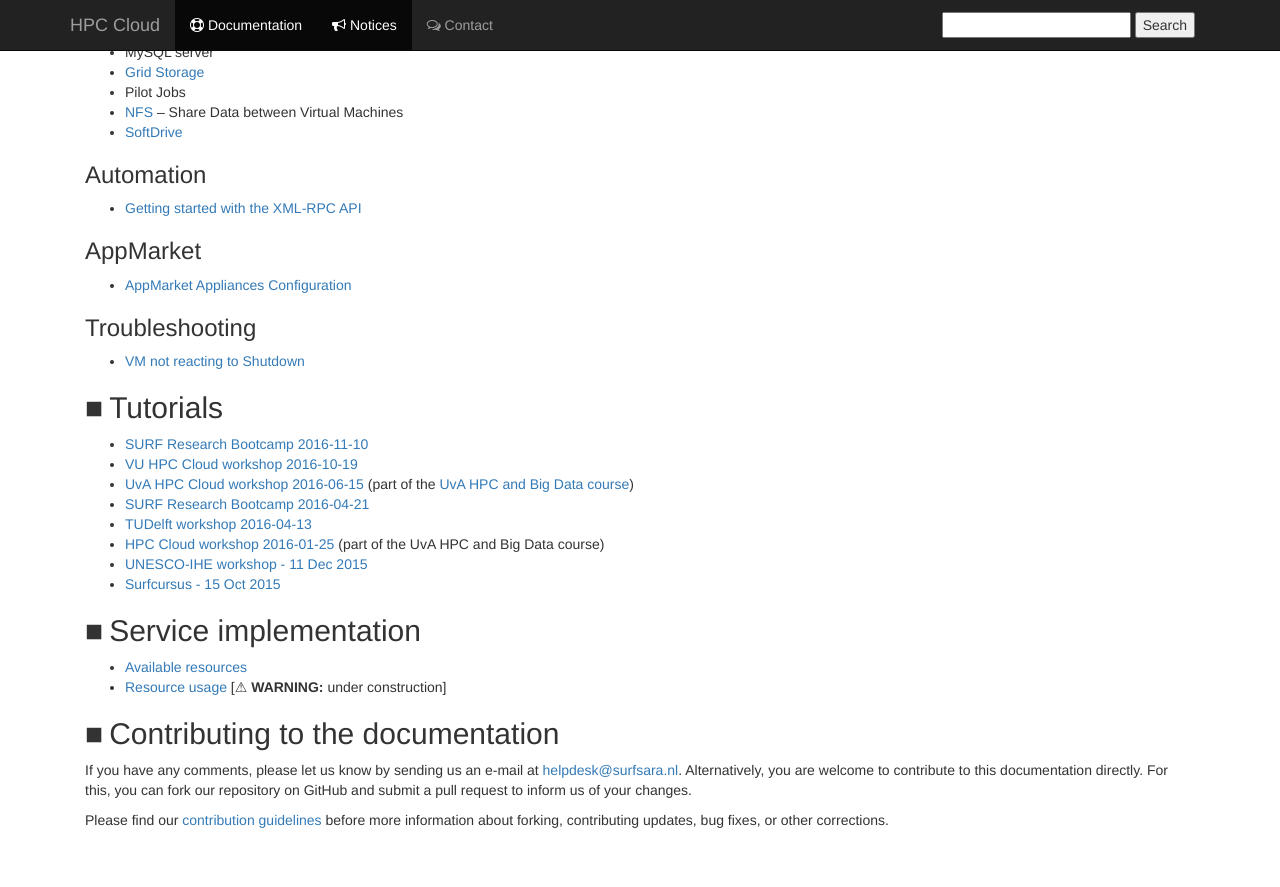
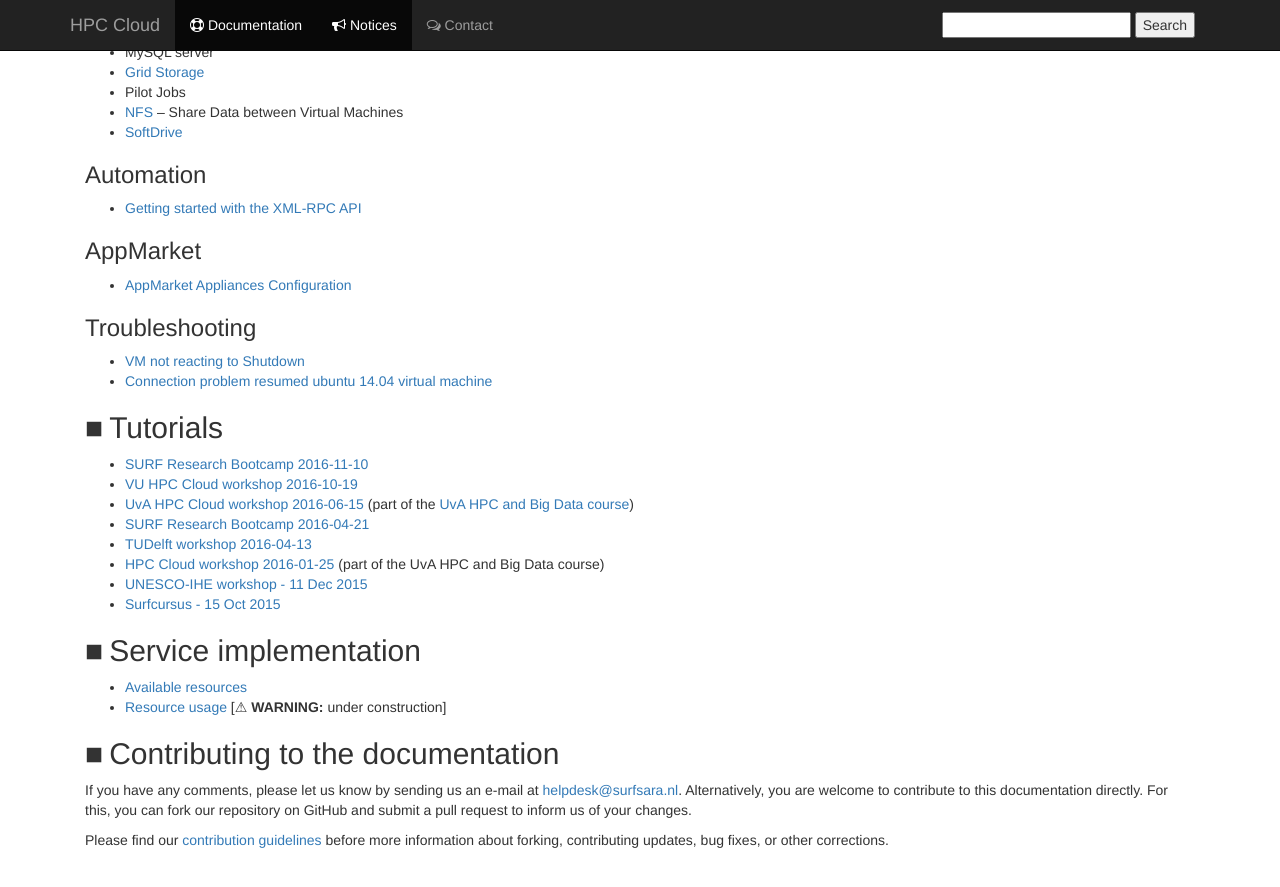
Before and after one commit to sara-nl/clouddocs, a Jekyll site: the page built from index.markdown, in a window 1280 px wide and 900 px high, scrolled down 1515 px. Shown: the top 887 px of the window. Built offline with Jekyll 4.4.1, drawn with Linux system fonts in a browser that asks for light colours; nearby versions of some CDN libraries.

Commit message:
Update index.markdown

```diff
--- a/index.markdown
+++ b/index.markdown
@@ -82,12 +82,14 @@ We **welcome your comments** or corrections at [helpdesk@surfsara.nl](mailto:hel
 ### Automation
 * [Getting started with the XML-RPC API](xmlrpc-start)
 
+
 ### AppMarket
 * [AppMarket Appliances Configuration](appliances-configuration)
 
 ### Troubleshooting
 
 * [VM not reacting to Shutdown](vm-not-reacting-to-shutdown)
+* [Connection problem resumed ubuntu 14.04 virtual machine](connection_problem_ubuntu1404)
 
 ## Tutorials
 * [SURF Research Bootcamp 2016-11-10](bootcamp-20161110/index)
```
